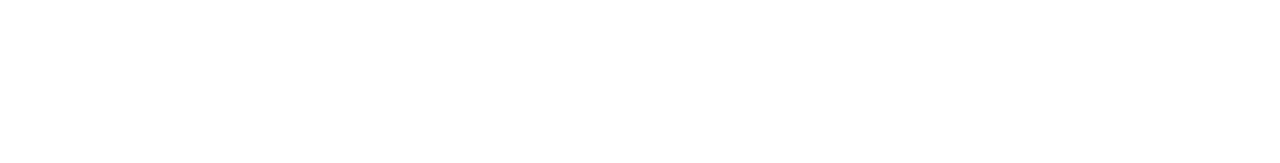
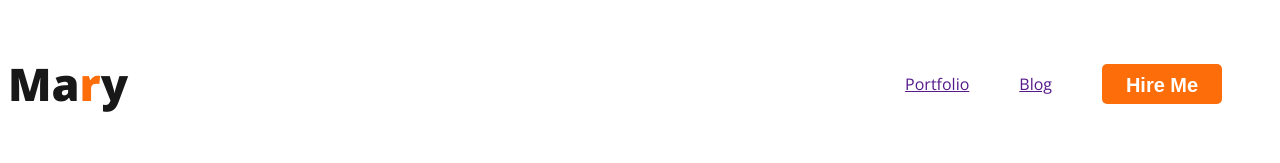
Before and after one commit to rahmanMunna/Web-Developer-portfolio, a plain HTML site: page index.html in a window 1280 px wide. Drawn offline with nearby package versions, Linux system fonts and the light colour scheme.

Commit message:
nav added

```diff
--- /dev/null
+++ b/CSS/Style.css
@@ -0,0 +1,44 @@
+body{
+    font-family: 'Open Sans', sans-serif;
+}
+
+nav{
+    display: flex;
+    align-items: center;
+    justify-content: space-between;
+}
+
+.text-primary{
+color: #FD6E0A;
+
+}
+
+.nav-title{
+color: #181818;
+font-size: 45px;
+font-weight: 800;
+
+}
+
+nav > ul{
+    display: flex ;
+    align-items: center;
+}
+
+nav li{
+    list-style: none;
+    margin-right: 50px;
+}
+
+.btn-primary{
+ width: 120px;
+ height: 40px;
+border: 0;
+border-radius: 5px;
+background: #FD6E0A;
+font-size: 20px;
+font-style: normal;
+font-weight: 700;
+color: white;
+padding: 10px 10px;
+}
--- a/index.html
+++ b/index.html
@@ -4,9 +4,28 @@
     <meta charset="UTF-8">
     <meta name="viewport" content="width=device-width, initial-scale=1.0">
     <title>Web Developer-Portfolio</title>
+
+
+    <link rel="preconnect" href="https://fonts.googleapis.com">
+ <link rel="preconnect" href="https://fonts.gstatic.com" crossorigin>
+ <link href="https://fonts.googleapis.com/css2?family=Open+Sans:wght@400;700;800&display=swap" rel="stylesheet">
+    <link rel="stylesheet" href="CSS/Style.css">
+
 </head>
 <body>
     <header>
+        <nav>
+            <h3 class="nav-title">Ma<span  class="text-primary">r</span>y</h3>
+            <ul>
+                <li>
+                    <a href="">Portfolio</a>
+                </li>
+                <a href="">Blog</a>
+                <li></li>
+                <button class="btn-primary" >Hire Me</button>
+                <li></li>
+            </ul>
+        </nav>
 
     </header>
 
```
